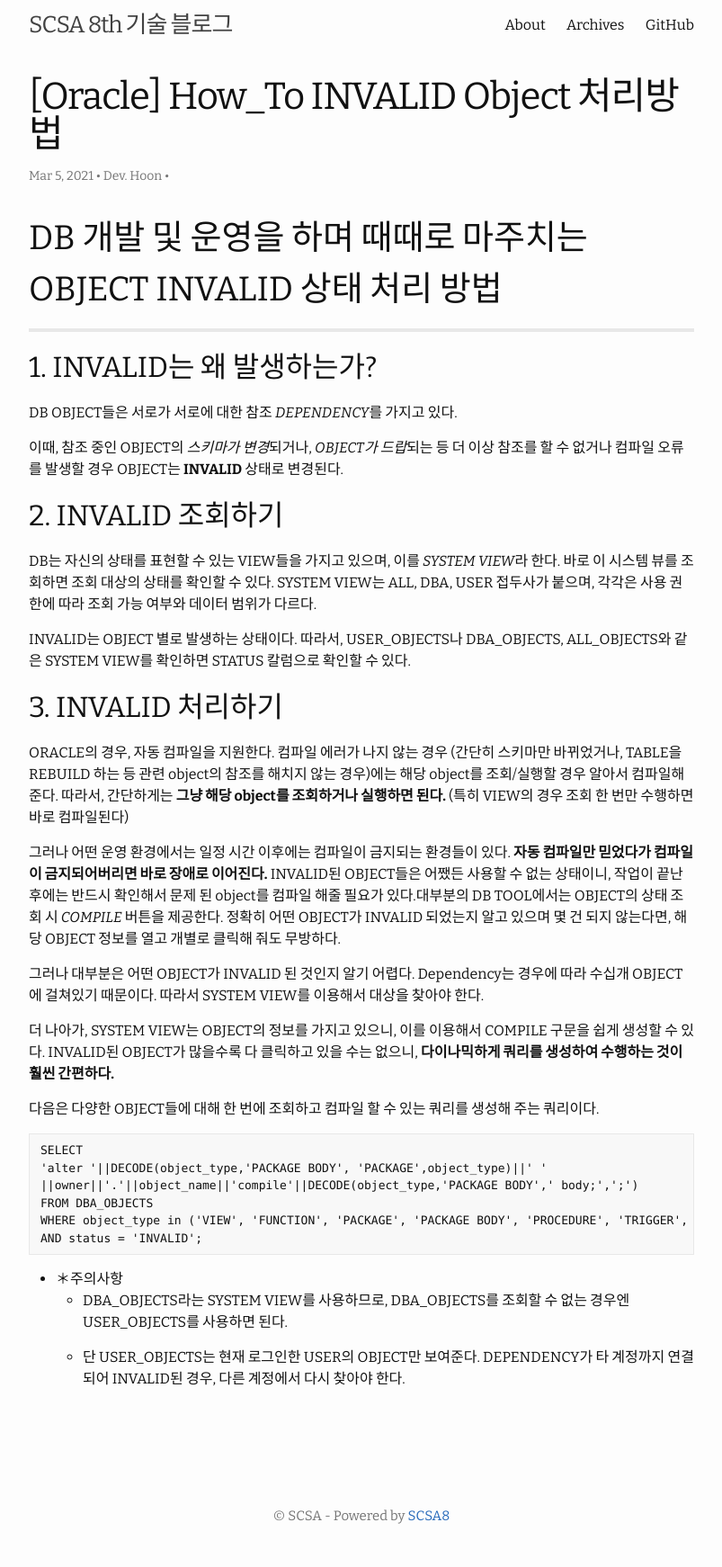
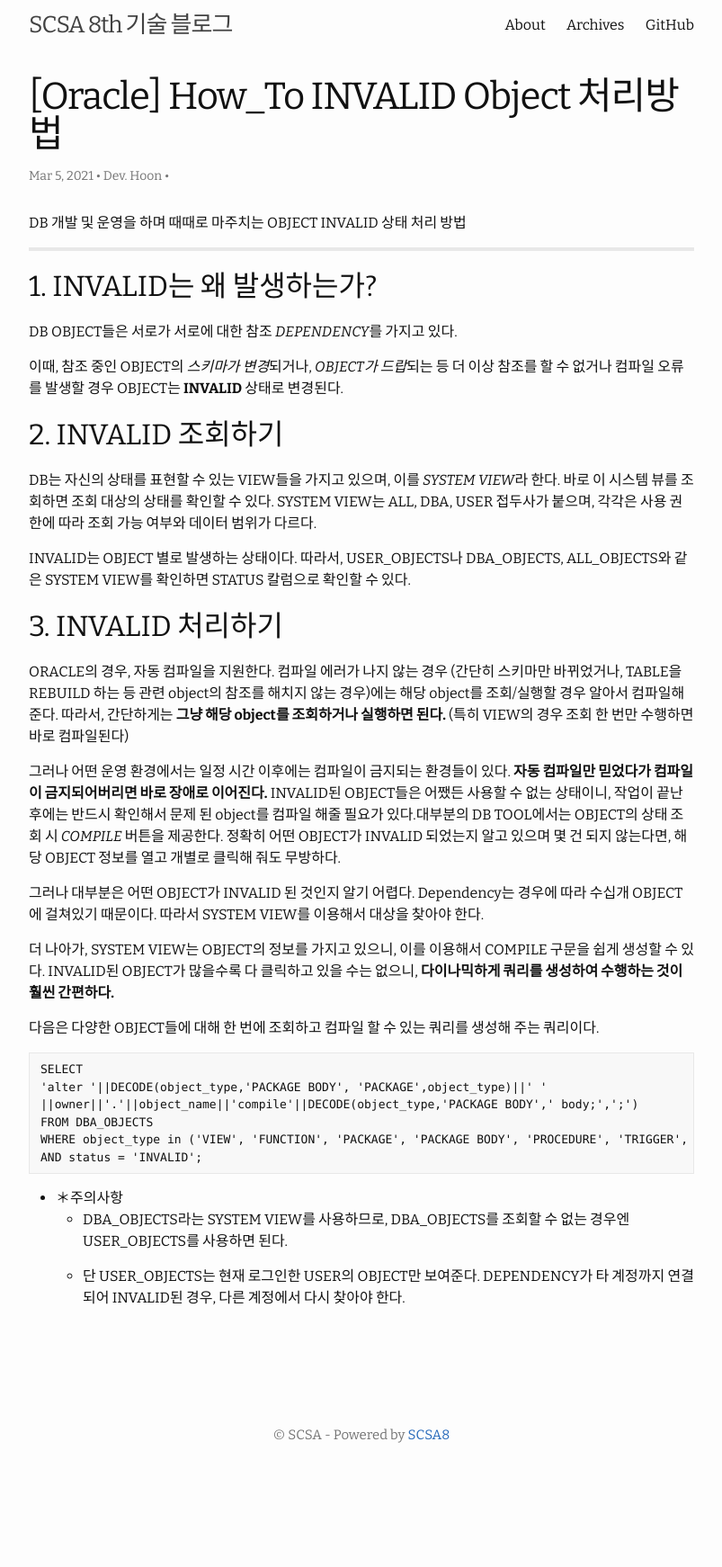
Before and after one commit to scsa8/scsa8.github.io, a Jekyll site: the page built from _posts/2021-03-05-[ORACLE]-HOW-TO-INVALID-OBJECT-처리-by-hoon.md, in a window 1280 px wide. Shown: the whole page at 90% size, without its empty margins (238-1041 px from the left). Built offline with Jekyll 4.4.1, drawn with Linux system fonts in a browser that asks for light colours; after the commit the page ends 1652 px from its top, so only the background shows below that.

```diff
--- a/_posts/2021-03-05-[ORACLE]-HOW-TO-INVALID-OBJECT-처리-by-hoon.md
+++ b/_posts/2021-03-05-[ORACLE]-HOW-TO-INVALID-OBJECT-처리-by-hoon.md
@@ -6,7 +6,7 @@ categories: Oracle Database
 author: "Dev. Hoon"
 ---
 
-# DB 개발 및 운영을 하며 때때로 마주치는 OBJECT INVALID 상태 처리 방법
+DB 개발 및 운영을 하며 때때로 마주치는 OBJECT INVALID 상태 처리 방법
 
 *****
 
```
